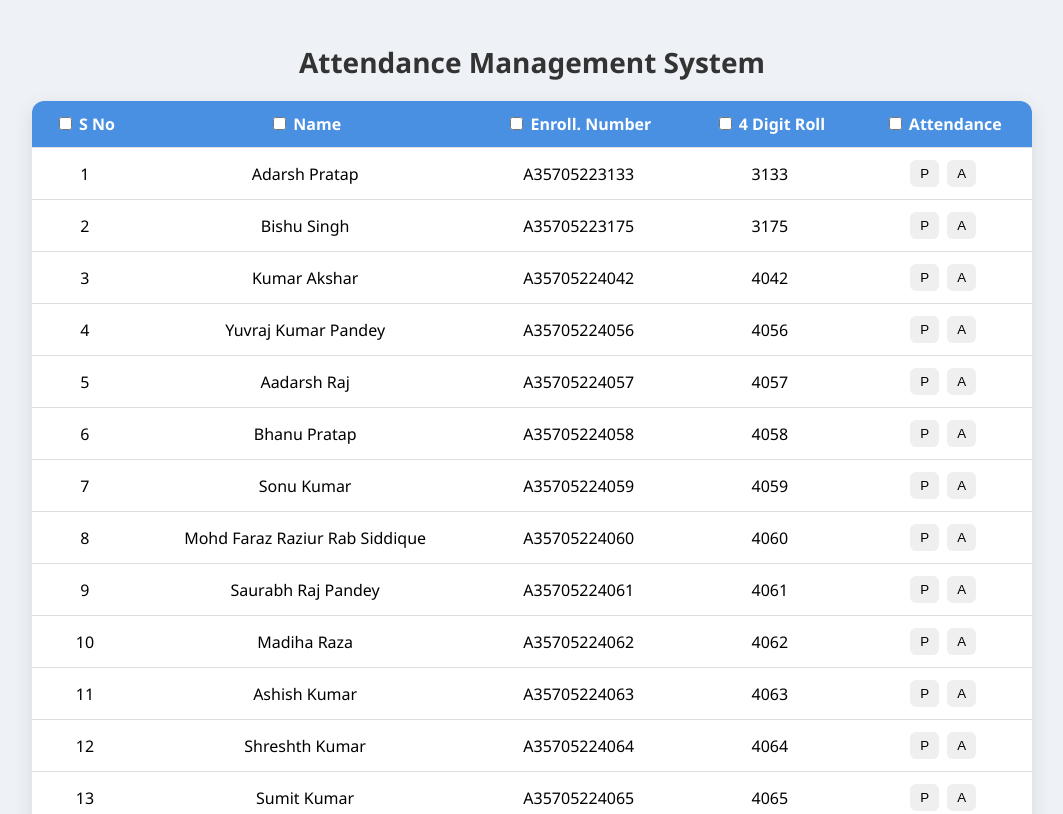
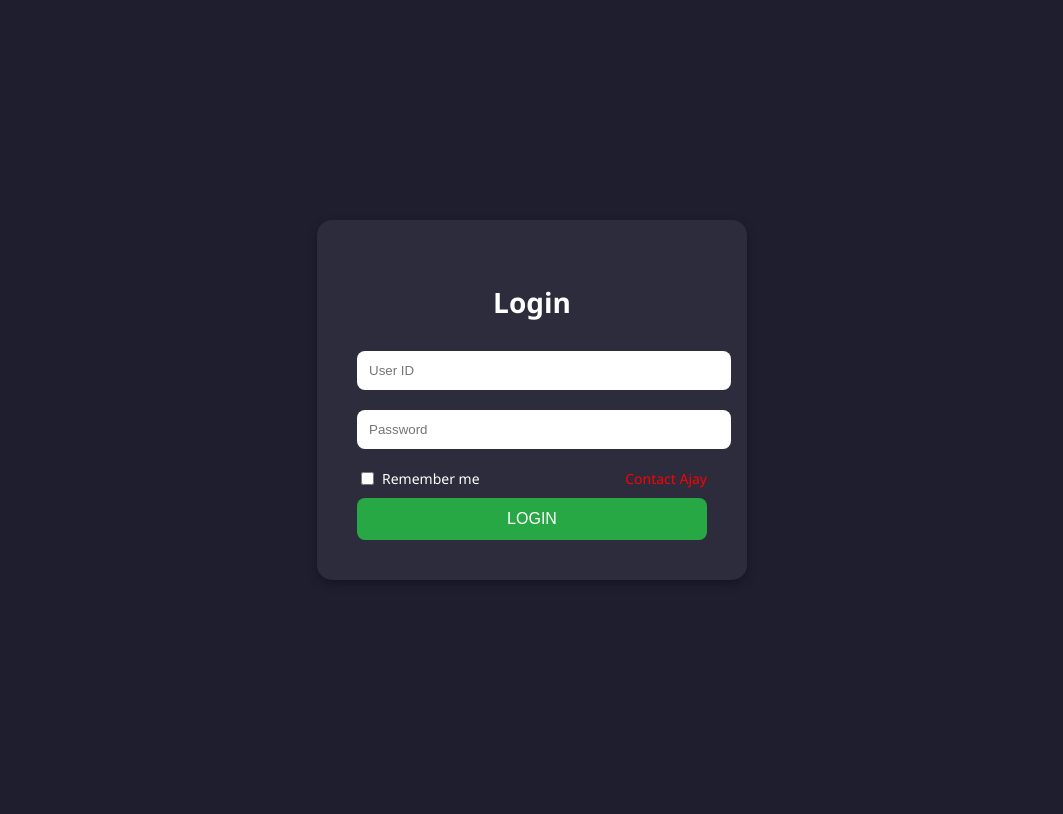
Before and after one commit to iajay006/BTech-CSE-4B, a plain HTML site: page index.html in a window 1280 px wide. Shown: the top 814 px of the page, without its empty margins (108-1171 px from the left). Drawn offline with Linux system fonts and the light colour scheme.

Commit message:
Update index.html

```diff
--- a/index.html
+++ b/index.html
@@ -2,13 +2,80 @@
 <html lang="en">
 <head>
   <meta charset="UTF-8">
-  <title>Attendance Management</title>
+  <title>BTech CSE 4B</title>
   <style>
     body {
       font-family: "Segoe UI", Tahoma, Geneva, Verdana, sans-serif;
+      margin: 0;
+      padding: 0;
+      height: 100vh;
+      display: flex;
+      justify-content: center;
+      align-items: center;
+      background: #1e1e2f;
+    }
+
+    /* Login Box */
+    .login-box {
+      background: #2c2c3c;
+      padding: 40px;
+      border-radius: 15px;
+      box-shadow: 0 4px 10px rgba(0, 0, 0, 0.3);
+      text-align: center;
+      width: 350px;
+    }
+    .login-box h2 {
+      color: #fff;
+      margin-bottom: 20px;
+    }
+    .login-box input[type="text"],
+    .login-box input[type="password"] {
+      width: 100%;
+      padding: 12px;
+      margin: 10px 0;
+      border: none;
+      border-radius: 8px;
+      outline: none;
+    }
+    .login-box .options {
+      display: flex;
+      justify-content: space-between;
+      align-items: center;
+      margin: 10px 0;
+      font-size: 14px;
+      color: #fff;
+    }
+    .login-box .options label {
+      display: flex;
+      align-items: center;
+      gap: 5px;
+    }
+    .login-box .options a {
+      color: red;
+      text-decoration: none;
+    }
+    .login-box button {
+      background: #28a745;
+      color: #fff;
+      border: none;
+      padding: 12px;
+      width: 100%;
+      border-radius: 8px;
+      cursor: pointer;
+      font-size: 16px;
+    }
+    .login-box button:hover {
+      background: #218838;
+    }
+
+    /* Attendance Page */
+    #attendancePage {
+      display: none;
+      width: 100%;
+      height: 100%;
+      padding: 20px;
       background: #eef2f7;
-      margin: 0;
-      padding: 20px;
+      overflow-y: auto;
     }
     h2 {
       text-align: center;
@@ -71,6 +138,7 @@
       border: none;
       cursor: pointer;
     }
+    .btn-small:hover { opacity: 0.8; }
     .btn-present-active { background: #28a745; color: white; }
     .btn-absent-active { background: #dc3545; color: white; }
     .actions {
@@ -80,8 +148,35 @@
   </style>
 </head>
 <body>
+
+  <!-- Login Page -->
+  <div id="loginPage" class="login-box">
+    <h2>Login</h2>
+    <input type="text" id="userid" placeholder="User ID">
+    <input type="password" id="password" placeholder="Password">
+
+    <div class="options">
+  <label for="remember">
+    <input type="checkbox" id="remember" name="remember">
+    Remember me
+  </label>
+
+  <a
+    href="https://wa.me/918340731401?text=Please%20Give%20me%20User%20ID%20and%20Password%20%232025"
+    target="_blank"
+    rel="noopener noreferrer"
+  >
+    Contact Ajay
+  </a>
+</div>
+
+
+    <button onclick="login()">LOGIN</button>
+  </div>
+
+  <!-- Attendance Page -->
+  <div id="attendancePage">
     <h2>Attendance Management System</h2>
-
     <div class="table-container">
       <table id="attendanceTable">
         <thead>
@@ -89,14 +184,13 @@
             <th><input type="checkbox" id="selectAllSNo"> S No</th>
             <th><input type="checkbox" id="selectAllName"> Name</th>
             <th><input type="checkbox" id="selectAllEnroll"> Enroll. Number</th>
-        <th><input type="checkbox" id="selectAllRoll"> 4 Digit Roll</th>
+            <th><input type="checkbox" id="selectAllRoll"> 3 Digit Roll</th>
             <th><input type="checkbox" id="selectAllAttendance"> Attendance</th>
           </tr>
         </thead>
         <tbody></tbody>
       </table>
     </div>
-
     <div class="actions">
       <button class="btn present" onclick="filterRows('P')">Present</button>
       <button class="btn absent" onclick="filterRows('A')">Absent</button>
@@ -105,9 +199,52 @@
       <button class="btn markAbsent" onclick="markAll('A')">Mark Absent</button>
       <button class="btn markPresent" onclick="markAll('P')">Mark Present</button>
     </div>
+  </div>
 
 <script>
+  // Load saved credentials if available
+  window.onload = function () {
+    const savedUser = localStorage.getItem("userid");
+    const savedPass = localStorage.getItem("password");
+    if (savedUser && savedPass) {
+      document.getElementById("userid").value = savedUser;
+      document.getElementById("password").value = savedPass;
+      document.getElementById("remember").checked = true;
+    }
+  };
+
+  // ========== LOGIN ==========
+  function login() {
+    const userId = document.getElementById("userid").value;
+    const password = document.getElementById("password").value;
+    const remember = document.getElementById("remember").checked;
+
+    const credentials = [
+      { id: "iajay006", pass: "AjayRana#2025" },
+    ];
+
+    const valid = credentials.some(
+      cred => cred.id === userId && cred.pass === password
+    );
+
+    if (valid) {
+      if (remember) {
+        localStorage.setItem("userid", userId);
+        localStorage.setItem("password", password);
+      } else {
+        localStorage.removeItem("userid");
+        localStorage.removeItem("password");
+      }
+      document.getElementById("loginPage").style.display = "none";
+      document.getElementById("attendancePage").style.display = "block";
+    } else {
+      alert("❌ Invalid User ID or Password!");
+    }
+  }
+
+  // ========== ATTENDANCE ==========
   const tbody = document.querySelector("#attendanceTable tbody");
+
 const students = [
 { sno: 1,  name: "Adarsh Pratap", enroll: "A35705223133", roll: "3133", attendance: "" },
 
@@ -214,6 +351,7 @@
 { sno: 52, name: "DEEPAK KUMAR", enroll: "A35705224212", roll: "4212", attendance: "" }
   ];
 
+
   let currentFilter = "";
 
   function renderTable() {
@@ -228,10 +366,14 @@
         <td>
           <button class="btn-small ${st.attendance==='P'?'btn-present-active':''}" onclick="markAttendance(${idx}, 'P')">P</button>
           <button class="btn-small ${st.attendance==='A'?'btn-absent-active':''}" onclick="markAttendance(${idx}, 'A')">A</button>
-        </td>`;
+        </td>
+      `;
       if (st.attendance === "P") tr.classList.add("presentRow");
       if (st.attendance === "A") tr.classList.add("absentRow");
-      if (currentFilter && st.attendance !== currentFilter) tr.style.display = "none";
+
+      if (currentFilter && st.attendance !== currentFilter) {
+        tr.style.display = "none";
+      }
       tbody.appendChild(tr);
     });
   }
@@ -249,6 +391,7 @@
   function clearFilter() {
     currentFilter = "";
     renderTable();
+    document.querySelectorAll("thead input[type='checkbox']").forEach(cb => cb.checked = false);
   }
 
   function markAll(status) {
@@ -257,10 +400,37 @@
   }
 
   function copySelected() {
-    alert("Copy feature ready");
+    let selectedCols = {
+      sno: document.getElementById("selectAllSNo").checked,
+      name: document.getElementById("selectAllName").checked,
+      enroll: document.getElementById("selectAllEnroll").checked,
+      roll: document.getElementById("selectAllRoll").checked,
+      attendance: document.getElementById("selectAllAttendance").checked
+    };
+
+    let text = "";
+    students.forEach(st => {
+      if (currentFilter && st.attendance !== currentFilter) return;
+      let row = [];
+      if (selectedCols.sno) row.push(st.sno);
+      if (selectedCols.name) row.push(st.name);
+      if (selectedCols.enroll) row.push(st.enroll);
+      if (selectedCols.roll) row.push(st.roll);
+      if (selectedCols.attendance) row.push(st.attendance);
+      text += row.join(" ") + "\n";
+    });
+
+    if (text.trim() === "") {
+      alert("No data to copy!");
+      return;
+    }
+    navigator.clipboard.writeText(text).then(() => {
+      alert("Copied filtered data to clipboard!");
+    });
   }
 
   renderTable();
 </script>
+
 </body>
 </html>
```
Lines whose indentation alone changed are shown as unchanged.
